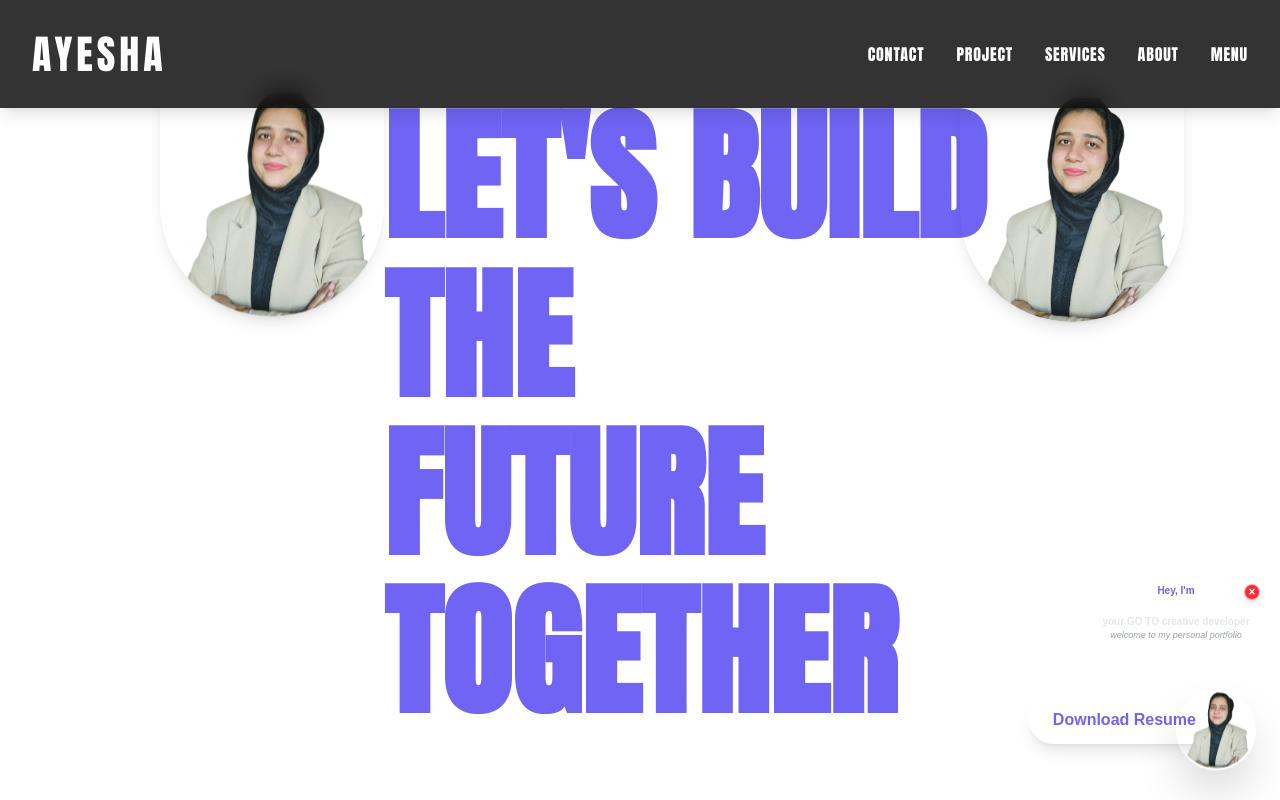
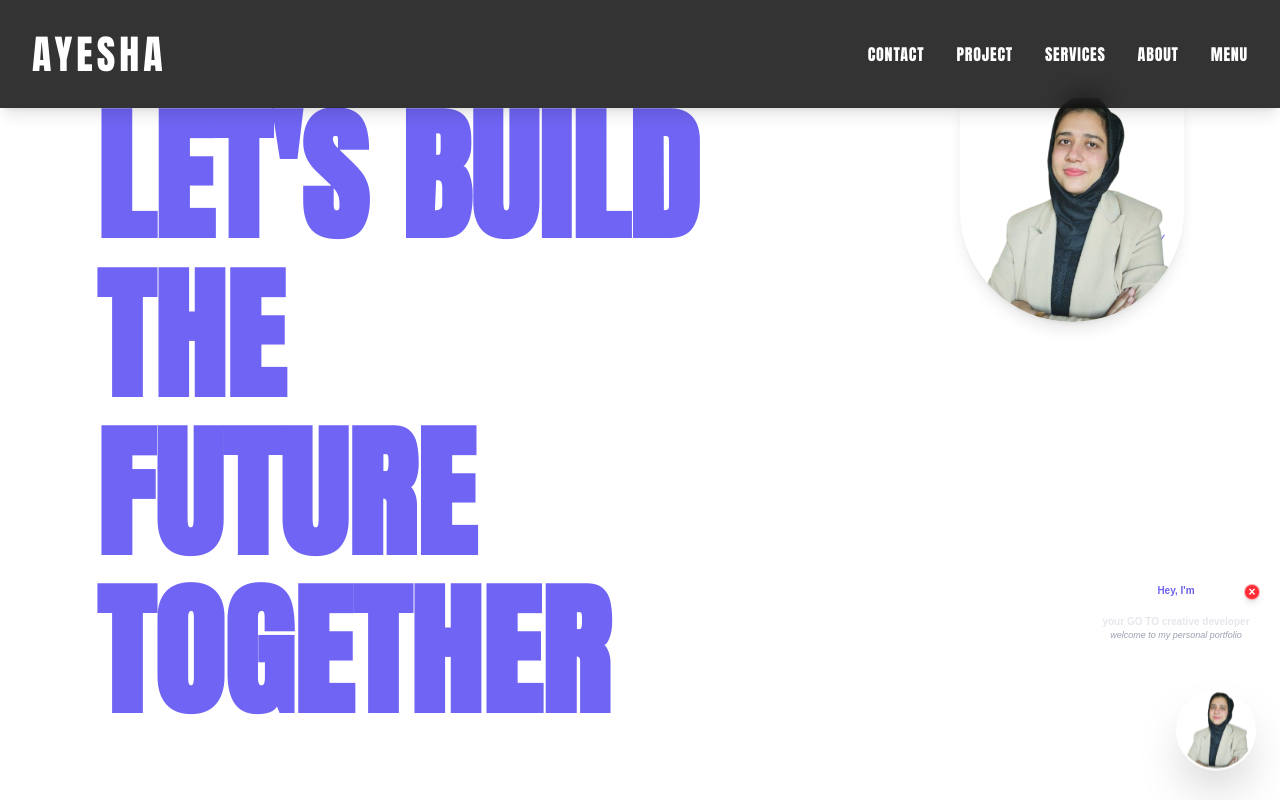
Before and after one commit to aslamayesha/Ayesha-sPortfolio, a Next.js app: page / in a window 1280 px wide. Shown: the top 800 px of the page. Built offline with nearby package versions, Linux system fonts and the light colour scheme.

Commit message:
profile-changes

```diff
--- a/src/app/layout.tsx
+++ b/src/app/layout.tsx
@@ -3,7 +3,6 @@ import { Geist, Geist_Mono } from 'next/font/google';
 import './globals.css';
 import Header from '@/components/layout/Header';
 import Footer from '@/components/layout/Footer';
-import DownloadCVButton from '@/components/DownloadCVButton';
 import StickyProfile from '@/components/layout/StickyProfile';
 
 const geistSans = Geist({
@@ -32,7 +31,6 @@ export default function RootLayout({
         <Header />
         {children}
         <Footer />
-        <DownloadCVButton />
         <StickyProfile />
       </body>
     </html>
--- a/src/components/DownloadCVButton.tsx
+++ /dev/null
@@ -1,24 +0,0 @@
-'use client';
-
-import React from 'react';
-
-export default function DownloadCVButton() {
-  const resumeClick = (e: React.MouseEvent<HTMLButtonElement>) => {
-    e.preventDefault();
-    const link = document.createElement("a");
-    link.href = '/AyeshaAslam-resume.pdf';
-    link.download = 'AyeshaAslam_resume.pdf';
-    document.body.appendChild(link);
-    link.click();
-    document.body.removeChild(link);
-  };
-
-  return (
-    <button
-      className='fixed cursor-pointer bottom-14 right-15 bg-white text-[#6f64f3] font-bold py-3 px-6 rounded-full shadow-lg hover:bg-gray-200 transition-all duration-300 z-50 animate-fade-in animate-delay-3 hover-lift'
-      onClick={resumeClick}
-    >
-    Download Resume
-    </button>
-  );
-}
--- a/src/components/layout/Header.tsx
+++ b/src/components/layout/Header.tsx
@@ -1,6 +1,19 @@
+'use client';
+
 import React from 'react';
 
 export default function Header() {
+  const handleNavClick = (e: React.MouseEvent<HTMLAnchorElement>, sectionId: string) => {
+    e.preventDefault();
+    const element = document.getElementById(sectionId);
+    if (element) {
+      element.scrollIntoView({
+        behavior: 'smooth',
+        block: 'start'
+      });
+    }
+  };
+
   return (
     <header className="sticky top-0 z-50 w-full py-6 bg-black/80 backdrop-blur-md shadow-lg">
       <div className="container mx-auto px-8 flex items-center justify-between">
@@ -8,27 +21,47 @@ export default function Header() {
         <nav>
           <ul className="flex space-x-8 text-white text-[16px] uppercase tracking-wider font-medium font-[Anton]">
             <li>
-              <a href="#contact" className="hover:text-[#6c63ff] transition-colors ">
+              <a
+                href="#contact"
+                className="hover:text-[#6c63ff] transition-colors cursor-pointer"
+                onClick={(e) => handleNavClick(e, 'contact')}
+              >
                 Contact
               </a>
             </li>
             <li>
-              <a href="#project" className="hover:text-[#6c63ff] transition-colors">
+              <a
+                href="#project"
+                className="hover:text-[#6c63ff] transition-colors cursor-pointer"
+                onClick={(e) => handleNavClick(e, 'project')}
+              >
                 Project
               </a>
             </li>
             <li>
-              <a href="#services" className="hover:text-[#6c63ff] transition-colors">
+              <a
+                href="#services"
+                className="hover:text-[#6c63ff] transition-colors cursor-pointer"
+                onClick={(e) => handleNavClick(e, 'services')}
+              >
                 Services
               </a>
             </li>
             <li>
-              <a href="#about" className="hover:text-[#6c63ff] transition-colors">
+              <a
+                href="#about"
+                className="hover:text-[#6c63ff] transition-colors cursor-pointer"
+                onClick={(e) => handleNavClick(e, 'about')}
+              >
                 About
               </a>
             </li>
             <li>
-              <a href="#menu" className="hover:text-[#6c63ff] transition-colors">
+              <a
+                href="#menu"
+                className="hover:text-[#6c63ff] transition-colors cursor-pointer"
+                onClick={(e) => handleNavClick(e, 'menu')}
+              >
                 Menu
               </a>
             </li>
--- a/src/components/layout/StickyProfile.tsx
+++ b/src/components/layout/StickyProfile.tsx
@@ -17,6 +17,16 @@ export default function StickyProfile() {
   const handleDismiss = () => {
     setIsDismissed(true);
     setShowThoughtCloud(false);
+  };
+
+  const resumeClick = (e: React.MouseEvent<HTMLDivElement>) => {
+    e.preventDefault();
+    const link = document.createElement("a");
+    link.href = '/AyeshaAslam-resume.pdf';
+    link.download = 'AyeshaAslam_resume.pdf';
+    document.body.appendChild(link);
+    link.click();
+    document.body.removeChild(link);
   };
 
   return (
@@ -59,7 +69,7 @@ export default function StickyProfile() {
         </div>
       )}
       {/* Sticky profile image */}
-      <div className="relative group">
+      <div onClick={resumeClick} className="relative cursor-pointer group">
         <Image
           src="/Ayesha.png"
           alt="Ayesha profile"
--- a/src/components/sections/HeroSection.tsx
+++ b/src/components/sections/HeroSection.tsx
@@ -1,7 +1,6 @@
-import Image from 'next/image';
+import Image from "next/image";
 
 export default function HeroSection() {
-
   return (
     <section className="bg-transparent w-full h-full flex items-center">
       <div className="container px-4 md:px-8 lg:px-24 mx-auto min-h-[60vh] flex flex-col md:flex-row items-center md:items-start justify-center md:justify-between gap-8 md:gap-0">
@@ -9,10 +8,28 @@ export default function HeroSection() {
         <div className="flex-1 flex flex-col items-center md:items-end justify-center md:justify-start mt-8 md:mt-0 order-1 md:order-2">
           <div className="relative flex flex-col items-center">
             <div className="absolute -top-8 left-1/2 -translate-x-1/2 z-0 animate-rotate-slow">
-              <svg width="220" height="220" viewBox="0 0 220 220" fill="none" className="w-32 h-32 md:w-auto md:h-auto">
-                <path d="M110 0C170.914 0 220 49.086 220 110" stroke="#6f64f3" strokeWidth="2" />
-                <path d="M110 20C156.564 20 200 63.436 200 110" stroke="#6f64f3" strokeWidth="2" />
-                <path d="M110 40C142.214 40 170 67.786 170 110" stroke="#6f64f3" strokeWidth="2" />
+              <svg
+                width="220"
+                height="220"
+                viewBox="0 0 220 220"
+                fill="none"
+                className="w-32 h-32 md:w-auto md:h-auto"
+              >
+                <path
+                  d="M110 0C170.914 0 220 49.086 220 110"
+                  stroke="#6f64f3"
+                  strokeWidth="2"
+                />
+                <path
+                  d="M110 20C156.564 20 200 63.436 200 110"
+                  stroke="#6f64f3"
+                  strokeWidth="2"
+                />
+                <path
+                  d="M110 40C142.214 40 170 67.786 170 110"
+                  stroke="#6f64f3"
+                  strokeWidth="2"
+                />
               </svg>
             </div>
             <Image
@@ -23,16 +40,19 @@ export default function HeroSection() {
               className="relative z-10 w-40 h-40 md:w-56 md:h-56 object-cover rounded-b-full shadow-lg hover-scale"
             />
           </div>
-          <p className="text-white font-[Manrope] text-[16px] font-semibold ml-0  text-center md:text-right mt-6 max-w-xs animate-slide-in-right animate-delay-3 px-4 md:px-0 md:mr-8 md:w-[170px]" style={{ width: '228px', marginRight : "0px", textAlign : "center" }}>
-            Hey, I&apos;m AYESHA your GO TO creative developer,
-            welcome to my personal portfolio.
+          <p
+            className="text-white font-[Manrope] text-[16px] font-semibold ml-0  text-center md:text-right mt-6 max-w-xs animate-slide-in-right animate-delay-3 px-4 md:px-0 md:mr-8 md:w-[170px]"
+            style={{ width: "228px", marginRight: "0px", textAlign: "center" }}
+          >
+            Hey, I&apos;m AYESHA your GO TO creative developer, welcome to my
+            personal portfolio.
           </p>
         </div>
 
         <div className="flex-1 flex flex-col items-center md:items-start justify-center max-w-2xl text-center md:text-left order-2 md:order-1">
           <h1
             className="text-[144px] w-[138%] sm:text-[90px] md:text-[100px] lg:text-[144px] leading-[1.1] text-[#6f64f3] font-extrabold uppercase mb-4 animate-fade-in"
-            style={{ fontFamily: 'Anton, sans-serif' }}
+            style={{ fontFamily: "Anton, sans-serif" }}
           >
             LET&apos;S BUILD THE <br /> FUTURE TOGETHER
           </h1>
@@ -52,28 +72,12 @@ export default function HeroSection() {
             />
           </svg>
 
-                     <button className="bg-white cursor-pointer text-[#6c63ff] mt-6 md:mt-10 font-bold p-[25px] rounded-full shadow hover:bg-[#6c63ff] hover:text-white transition-all duration-300 text-base animate-scale-in animate-delay-2 hover-lift hover-glow animate-pulse-slow group relative overflow-hidden">
-             <span className="relative z-10 font-[Anton] text-[20px] font-medium group-hover:scale-110 transition-transform duration-300">HIRE ME NOW</span>
-             <div className="absolute inset-0 bg-gradient-to-r from-[#6f64f3] to-[#6155E1] opacity-0 group-hover:opacity-100 transition-opacity duration-300 rounded-full"></div>
-           </button>
-         </div>
-        <div className="flex-1 flex flex-col items-center md:items-end justify-center md:justify-start mt-8 md:mt-0">
-          <div className="relative flex flex-col items-center">
-            <div className="absolute -top-8 left-1/2 -translate-x-1/2 z-0 animate-rotate-slow">
-              <svg width="220" height="220" viewBox="0 0 220 220" fill="none">
-                <path d="M110 0C170.914 0 220 49.086 220 110" stroke="#6f64f3" strokeWidth="2" />
-                <path d="M110 20C156.564 20 200 63.436 200 110" stroke="#6f64f3" strokeWidth="2" />
-                <path d="M110 40C142.214 40 170 67.786 170 110" stroke="#6f64f3" strokeWidth="2" />
-              </svg>
-            </div>
-            <Image
-              src="/Ayesha.png"
-              alt="Ayesha profile"
-              width={224}
-              height={224}
-              className="relative z-10 w-40 h-40 md:w-56 md:h-56 object-cover rounded-b-full shadow-lg hover-scale animate-float"
-            />
-          </div>
+          <button className="bg-white cursor-pointer text-[#6c63ff] mt-6 md:mt-10 font-bold p-[25px] rounded-full shadow hover:bg-[#6c63ff] hover:text-white transition-all duration-300 text-base animate-scale-in animate-delay-2 hover-lift hover-glow animate-pulse-slow group relative overflow-hidden">
+            <span className="relative z-10 font-[Anton] text-[20px] font-medium group-hover:scale-110 transition-transform duration-300">
+              HIRE ME NOW
+            </span>
+            <div className="absolute inset-0 bg-gradient-to-r from-[#6f64f3] to-[#6155E1] opacity-0 group-hover:opacity-100 transition-opacity duration-300 rounded-full"></div>
+          </button>
         </div>
       </div>
     </section>
--- a/src/components/sections/ProjectsSection.tsx
+++ b/src/components/sections/ProjectsSection.tsx
@@ -111,7 +111,7 @@ export default function ProjectsSection() {
   const scrollNext = useCallback(() => emblaApi && emblaApi.scrollNext(), [emblaApi]);
 
   return (
-    <section id="projects" className="bg-[#0a0a0a] w-full h-full flex items-center">
+    <section id="project" className="bg-[#0a0a0a] w-full h-full flex items-center">
       <div className="container mx-auto px-4 md:px-8 lg:px-24">
         <h2 className="text-white font-anton text-[clamp(2rem,6vw,4rem)] leading-tight uppercase font-extrabold mb-6 animate-fade-in hover-glow"
         style={{ fontFamily: 'Anton, sans-serif' }}
```
